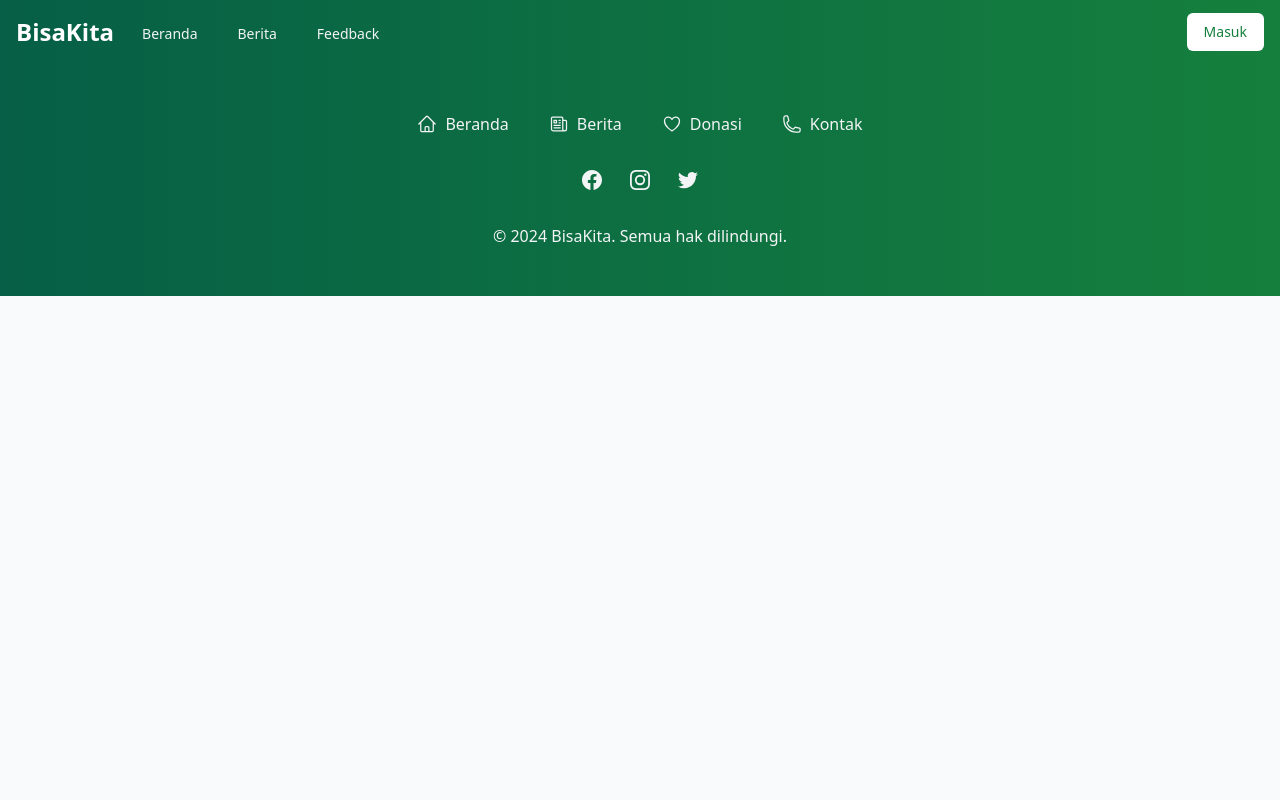
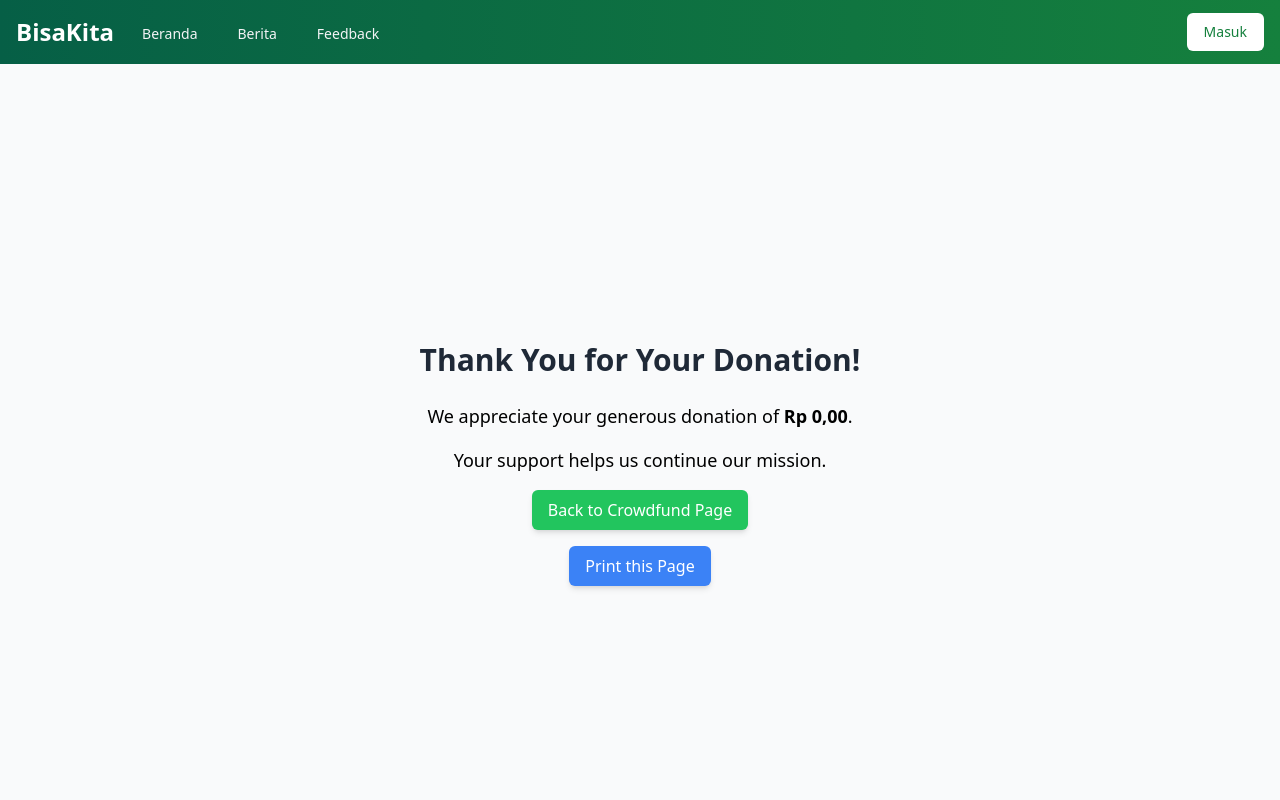
Before and after one commit to krisadityabcde/pweb-fp-P17-2024, a Vue app: page /crowdfund/1/success in a window 1280 px wide. Shown: the top 800 px of the page. Built offline with nearby package versions, Linux system fonts and the light colour scheme.

Commit message:
add feature

```diff
--- a/src/router/index.ts
+++ b/src/router/index.ts
@@ -1,28 +1,27 @@
 import { createRouter, createWebHistory } from 'vue-router'
 import Home from '../views/Home.vue'
+import Login from '../views/Login.vue'
 import News from '../views/News.vue'
-import Login from '../views/Login.vue'
 import Crowdfund from '../views/Crowdfund.vue'
 import CrowdfundDetail from '../views/CrowdfundDetail.vue';
-import FavoriteCrowdfund from '../views/FavoriteCrowdfund.vue';
+import CrowdfundFavorite from '../views/CrowdfundFavorite.vue';
+import CrowdfundSuccess from '../views/CrowdfundSuccess.vue';
 
-const router = createRouter({
-  history: createWebHistory(),
-  routes: [
+const routes = [
   {
     path: '/',
     name: 'home',
     component: Home
   },
   {
+    path: '/login',
+    name: 'login',
+    component: Login
+  },
+  {
     path: '/news',
     name: 'news',
     component: News
-    },
-    {
-      path: '/login',
-      name: 'login',
-      component: Login
   },
   {
     path: '/crowdfund',
@@ -37,9 +36,18 @@ const router = createRouter({
   {
     path: '/crowdfund/favorite',
     name: 'favorite-crowdfund',
-      component: FavoriteCrowdfund
+    component: CrowdfundFavorite
+  },
+  {
+    path: '/crowdfund/:id/success',
+    name: 'crowdfund-success',
+    component: CrowdfundSuccess
   }
-  ]
-})
+];
+
+const router = createRouter({
+  history: createWebHistory('/'),
+  routes
+});
 
 export default router
--- a/src/views/Crowdfund.vue
+++ b/src/views/Crowdfund.vue
@@ -2,8 +2,8 @@
   <div class="crowdfund-page">
     <div class="flex justify-between items-center mb-4">
       <h1 class="text-2xl font-bold">Daftar Crowdfund</h1>
-      <router-link to="/crowdfund/favorite" class="text-blue-500 hover:underline">
-        Favorited Crowdfunds
+      <router-link to="/crowdfund/favorite" class="text-red-500 hover:underline flex items-center">
+        <span>Favorited Crowdfunds</span>
       </router-link>
     </div>
     <div class="grid grid-cols-1 sm:grid-cols-2 lg:grid-cols-3 gap-6">
--- a/src/views/CrowdfundDetail.vue
+++ b/src/views/CrowdfundDetail.vue
@@ -25,11 +25,11 @@
                     </div>
                     <div v-if="paymentMethod === 'Transfer'" class="mb-4">
                         <label for="bankName" class="block text-sm font-medium text-gray-700">Bank Name</label>
-                        <input v-model="bankName" id="bankName" type="text" class="mt-1 block w-full p-2 border border-gray-300 rounded-md" />
+                        <input v-model="bankName" id="bankName" type="text" class="mt-1 block w-full p-2 border border-gray-300 rounded-md" required />
                     </div>
                     <div class="mb-4">
                         <label for="donationAmount" class="block text-sm font-medium text-gray-700">Donation Amount</label>
-                        <input v-model="donationAmount" id="donationAmount" type="number" class="mt-1 block w-full p-2 border border-gray-300 rounded-md" />
+                        <input v-model="donationAmount" id="donationAmount" type="number" min="1" class="mt-1 block w-full p-2 border border-gray-300 rounded-md" />
                     </div>
                     <button type="submit" class="py-2 px-4 bg-gradient-to-r from-green-500 to-green-700 text-white rounded-md hover:from-green-600 hover:to-green-800 transform hover:scale-105 transition-transform duration-300 focus:outline-none shadow-md">Submit Donation</button>
                 </form>
@@ -50,7 +50,7 @@
 
 <script setup lang="ts">
 import { ref, computed, onMounted } from 'vue';
-import { useRoute } from 'vue-router';
+import { useRoute, useRouter } from 'vue-router';
 import { doc, getDoc, updateDoc, arrayUnion, arrayRemove } from 'firebase/firestore';
 import { db } from '../firebase';
 import { library } from '@fortawesome/fontawesome-svg-core';
@@ -62,6 +62,7 @@ import type { Crowdfund } from '../types';
 library.add(fasHeart, farHeart);
 
 const route = useRoute();
+const router = useRouter();
 const crowdfundId = route.params.id as string;
 const crowdfund = ref<Partial<Crowdfund>>({});
 const currentUserId = '1'; // Replace with actual user ID if available
@@ -77,8 +78,6 @@ const currentUserName = ref('');
 onMounted(() => {
   if (typeof window !== 'undefined' && window.localStorage) {
     currentUserName.value = window.localStorage.getItem('userName') || '';
-    // If user ID is also stored
-    // currentUserId = window.localStorage.getItem('userId') || '1';
   }
 });
 
@@ -126,11 +125,7 @@ const submitDonation = async () => {
     await updateDoc(crowdfundDoc, {
       current_donation: (crowdfund.value.current_donation ?? 0) + donationAmount.value
     });
-    alert('Donation submitted successfully!');
-    donationAmount.value = 0;
-    bankName.value = '';
-    paymentMethod.value = 'QRIS';
-    fetchCrowdfund();
+    router.push({ name: 'crowdfund-success', params: { id: crowdfundId }, query: { amount: donationAmount.value } });
   } catch (error) {
     console.error('Error submitting donation:', error);
   }
--- /dev/null
+++ b/src/views/CrowdfundSuccess.vue
@@ -0,0 +1,54 @@
+<template>
+  <div class="success-page p-6">
+    <h1 class="text-3xl font-bold mb-6">Thank You for Your Donation!</h1>
+    <p class="text-lg mb-4">We appreciate your generous donation of <strong>{{ formattedAmount }}</strong>.</p>
+    <p class="text-lg mb-4">Your support helps us continue our mission.</p>
+    <button @click="goBack" class="py-2 px-4 bg-green-500 text-white rounded-md hover:bg-green-600 focus:outline-none shadow-md mb-4">
+      Back to Crowdfund Page
+    </button>
+    <button @click="printPage" class="py-2 px-4 bg-blue-500 text-white rounded-md hover:bg-blue-600 focus:outline-none shadow-md">
+      Print this Page
+    </button>
+  </div>
+</template>
+
+<script setup lang="ts">
+import { ref, onMounted } from 'vue';
+import { computed } from 'vue';
+import { useRoute } from 'vue-router';
+
+const route = useRoute();
+const amount = ref<number>(0);
+
+const formattedAmount = computed(() => {
+  return new Intl.NumberFormat('id-ID', { style: 'currency', currency: 'IDR' }).format(amount.value);
+});
+
+const printPage = () => {
+  window.print();
+};
+
+const goBack = () => {
+  window.history.back();
+};
+
+onMounted(() => {
+  amount.value = Number(route.query.amount) || 0;
+});
+</script>
+
+<style scoped>
+.success-page {
+  min-height: 100vh;
+  background-color: #f9fafb;
+  display: flex;
+  flex-direction: column;
+  justify-content: center;
+  align-items: center;
+  text-align: center;
+}
+
+h1 {
+  color: #1f2937;
+}
+</style>
```
Also changed, not shown: src/views/CrowdfundFavorite.vue (renamed from src/views/FavoriteCrowdfund.vue). Lines whose indentation alone changed are shown as unchanged.
